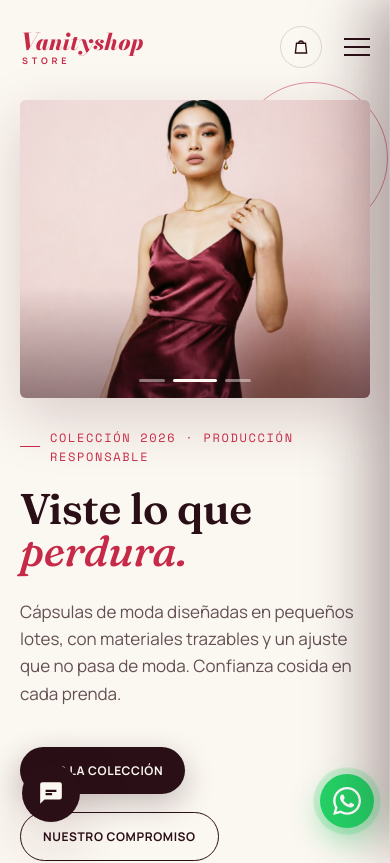
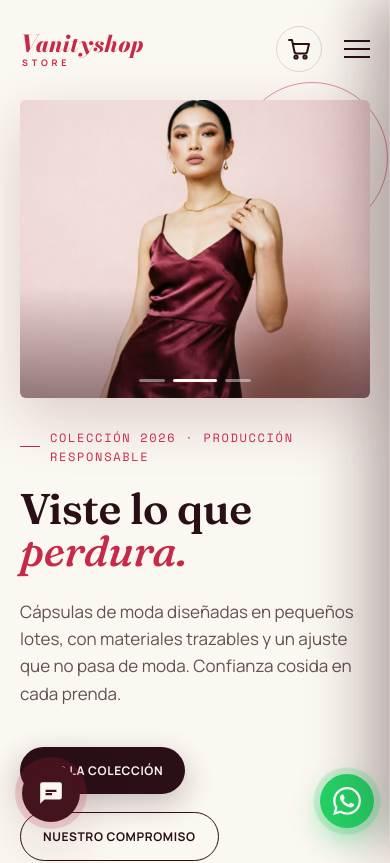
Before and after one commit to jpgarcias79/vanity-store, a Next.js app: page / in a window 390 px wide. Shown: the top 863 px of the page. Built offline with nearby package versions, Linux system fonts and the light colour scheme.

Commit message:
Chatbot lleva al producto en el catalogo con spotlight

```diff
--- a/app/globals.css
+++ b/app/globals.css
@@ -817,3 +817,86 @@
 .chat-input input{flex:1;border:1px solid var(--line);border-radius:100px;padding:10px 16px;font-size:13px;background:#fff;outline:none;}
 .chat-input input:focus{border-color:var(--crimson);}
 .chat-input button{width:42px;height:42px;border-radius:50%;background:var(--crimson);color:#fff;display:flex;align-items:center;justify-content:center;flex-shrink:0;}
+/* ---------- botones gemelos + carrito grande + destello ---------- */
+.chat-float:hover{transform:translateY(-4px) scale(1.05);}
+.chat-float svg{position:relative;z-index:2;}
+.chat-pulse{
+  position:absolute;inset:0;border-radius:50%;
+  background:rgba(198,42,72,0.45);
+  animation:chatpulse 2.2s var(--ease) infinite;
+  z-index:1;
+}
+@keyframes chatpulse{
+  0%{transform:scale(1);opacity:.6;}
+  100%{transform:scale(1.7);opacity:0;}
+}
+
+.cart-btn{width:46px;height:46px;}
+.cart-btn svg{width:24px;height:24px;}
+.cart-wrap{position:relative;display:flex;align-items:center;}
+.cart-btn.flash{animation:cartflash .45s var(--ease) 3;}
+@keyframes cartflash{
+  0%,100%{transform:scale(1);box-shadow:0 0 0 0 rgba(198,42,72,0);}
+  50%{transform:scale(1.15);box-shadow:0 0 0 12px rgba(198,42,72,0.22);}
+}
+.cart-toast{
+  position:absolute;
+  top:50%;
+  right:calc(100% + 12px);
+  transform:translateY(-50%);
+  background:var(--ink);
+  color:var(--bone);
+  font-family:'Space Mono',monospace;
+  font-size:11px;
+  letter-spacing:.05em;
+  padding:8px 14px;
+  border-radius:100px;
+  white-space:nowrap;
+  box-shadow:var(--shadow);
+  animation:toastin .35s var(--ease);
+}
+@keyframes toastin{
+  from{opacity:0;transform:translateY(-50%) translateX(8px);}
+  to{opacity:1;transform:translateY(-50%) translateX(0);}
+}
+/* ---------- carrito activo persistente ---------- */
+.cart-btn.active{
+  border-color:var(--crimson);
+  color:var(--crimson);
+}
+.cart-btn.active::after{
+  content:"";
+  position:absolute;
+  inset:-1px;
+  border-radius:50%;
+  animation:cartping 1.8s var(--ease) infinite;
+  pointer-events:none;
+}
+@keyframes cartping{
+  0%{box-shadow:0 0 0 0 rgba(198,42,72,0.4);}
+  100%{box-shadow:0 0 0 12px rgba(198,42,72,0);}
+}
+@media (max-width:640px){
+  .cart-toast{font-size:9px;padding:6px 10px;right:calc(100% + 8px);}
+}
+/* ---------- spotlight: del chat al producto ---------- */
+.pick-name{
+  display:inline-block;
+  margin:0 0 2px;
+  font-size:12.5px;
+  font-weight:700;
+  color:var(--ink);
+  text-align:left;
+  text-decoration:underline;
+  text-decoration-color:var(--rose);
+  text-underline-offset:3px;
+  transition:color .3s;
+}
+.pick-name:hover{color:var(--crimson);}
+.product-card.spotlight .product-media{
+  animation:spotpulse 1.2s var(--ease) 2;
+}
+@keyframes spotpulse{
+  0%,100%{box-shadow:0 0 0 3px var(--crimson);}
+  50%{box-shadow:0 0 0 12px rgba(198,42,72,0.25);}
+}
--- a/components/Catalog.jsx
+++ b/components/Catalog.jsx
@@ -1,6 +1,6 @@
 'use client'
 
-import { useState } from 'react'
+import { useEffect, useState } from 'react'
 import { products, categories } from '@/lib/products'
 import ProductCard from './ProductCard'
 import Reveal from './Reveal'
@@ -8,6 +8,25 @@ import Reveal from './Reveal'
 export default function Catalog() {
   const [active, setActive] = useState('Todo')
   const filtered = active === 'Todo' ? products : products.filter((p) => p.category === active)
+
+  useEffect(() => {
+    const handler = (e) => {
+      const id = e.detail
+      const product = products.find((p) => p.id === id)
+      if (!product) return
+      setActive(product.category)
+      setTimeout(() => {
+        const el = document.getElementById(`producto-${id}`)
+        if (el) {
+          el.scrollIntoView({ behavior: 'smooth', block: 'center' })
+          el.classList.add('spotlight')
+          setTimeout(() => el.classList.remove('spotlight'), 2600)
+        }
+      }, 200)
+    }
+    window.addEventListener('spotlight-product', handler)
+    return () => window.removeEventListener('spotlight-product', handler)
+  }, [])
 
   return (
     <section className="catalog" id="catalogo">
--- a/components/ChatBot.jsx
+++ b/components/ChatBot.jsx
@@ -39,9 +39,17 @@ export default function ChatBot() {
     setLoading(false)
   }
 
+  const goToProduct = (p) => {
+    setOpen(false)
+    setTimeout(() => {
+      window.dispatchEvent(new CustomEvent('spotlight-product', { detail: p.id }))
+    }, 150)
+  }
+
   return (
     <>
       <button className="chat-float" onClick={() => setOpen(!open)} aria-label="Abrir asistente">
+        <span className="chat-pulse" />
         {open ? (
           <svg viewBox="0 0 24 24" fill="none" stroke="currentColor" strokeWidth="2"><path d="M6 18L18 6M6 6l12 12" /></svg>
         ) : (
@@ -69,7 +77,9 @@ export default function ChatBot() {
                 {m.picks?.map((p) => (
                   <div className="pick" key={p.id}>
                     <div>
-                      <h5>{p.name}</h5>
+                      <button className="pick-name" onClick={() => goToProduct(p)}>
+                        {p.name} ↗
+                      </button>
                       <span className="price">${p.price}</span>
                     </div>
                     <button onClick={() => addToCart(p)}>Añadir</button>
--- a/components/Navbar.jsx
+++ b/components/Navbar.jsx
@@ -1,24 +1,36 @@
 'use client'
 
-import { useEffect, useState } from 'react'
+import { useEffect, useRef, useState } from 'react'
 import { useCart } from './CartContext'
 
 export default function Navbar() {
+  const [menuOpen, setMenuOpen] = useState(false)
   const [scrolled, setScrolled] = useState(false)
-  const [menuOpen, setMenuOpen] = useState(false)
+  const [flash, setFlash] = useState(false)
   const { cartCount, setIsOpen } = useCart()
+  const prevCount = useRef(cartCount)
+  const hasItems = cartCount > 0
 
   useEffect(() => {
-    const onScroll = () => setScrolled(window.scrollY > 30)
-    onScroll()
+    const onScroll = () => setScrolled(window.scrollY > 40)
     window.addEventListener('scroll', onScroll)
     return () => window.removeEventListener('scroll', onScroll)
   }, [])
 
+  useEffect(() => {
+    if (cartCount > prevCount.current) {
+      setFlash(true)
+      const t = setTimeout(() => setFlash(false), 1400)
+      prevCount.current = cartCount
+      return () => clearTimeout(t)
+    }
+    prevCount.current = cartCount
+  }, [cartCount])
+
   return (
-    <header className={`${scrolled || menuOpen ? 'scrolled' : ''} ${menuOpen ? 'menu-open' : ''}`}>
+    <header className={`${scrolled ? 'scrolled' : ''} ${menuOpen ? 'menu-open' : ''}`}>
       <nav className="wrap">
-        <a href="#top" className="logo-lockup" onClick={() => setMenuOpen(false)}>
+        <a href="#top" className="logo-lockup">
           <span className="logo-word">Vanityshop</span>
           <span className="logo-sub">STORE</span>
         </a>
@@ -30,17 +42,24 @@ export default function Navbar() {
         </div>
 
         <div className="nav-right">
-          <button className="cart-btn" onClick={() => setIsOpen(true)} aria-label="Abrir carrito">
-            <svg viewBox="0 0 24 24" fill="none" stroke="currentColor" strokeWidth="1.8">
-              <path d="M6 7h12l1.5 13h-15L6 7z" />
-              <path d="M9 7a3 3 0 0 1 6 0" />
-            </svg>
-            {cartCount > 0 && <span className="cart-count">{cartCount}</span>}
-          </button>
+          <div className="cart-wrap">
+            <button
+              className={`cart-btn ${hasItems ? 'active' : ''} ${flash ? 'flash' : ''}`}
+              onClick={() => setIsOpen(true)}
+              aria-label="Abrir carrito"
+            >
+              <svg viewBox="0 0 24 24" fill="none" stroke="currentColor" strokeWidth="2" strokeLinecap="round" strokeLinejoin="round">
+                <circle cx="9" cy="20" r="1.6" />
+                <circle cx="18" cy="20" r="1.6" />
+                <path d="M2 3h3l2.5 12a2 2 0 0 0 2 1.6h8.6a2 2 0 0 0 2-1.6L22 7H6" />
+              </svg>
+              {hasItems && <span className="cart-count">{cartCount}</span>}
+            </button>
+            {hasItems && <span className="cart-toast">Aquí está tu compra</span>}
+          </div>
+
           <button className="burger" onClick={() => setMenuOpen(!menuOpen)} aria-label="Menú">
-            <span></span>
-            <span></span>
-            <span></span>
+            <span /><span /><span />
           </button>
         </div>
       </nav>
--- a/components/ProductCard.jsx
+++ b/components/ProductCard.jsx
@@ -6,7 +6,7 @@ export default function ProductCard({ product }) {
   const { addToCart } = useCart()
 
   return (
-    <article className="product-card">
+    <article className="product-card" id={`producto-${product.id}`}>
       <div className="product-media">
         {product.image ? (
           <img src={product.image} alt={product.name} />
```
